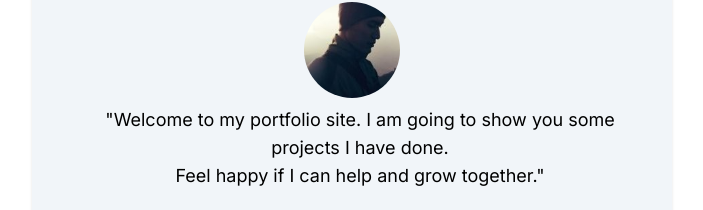
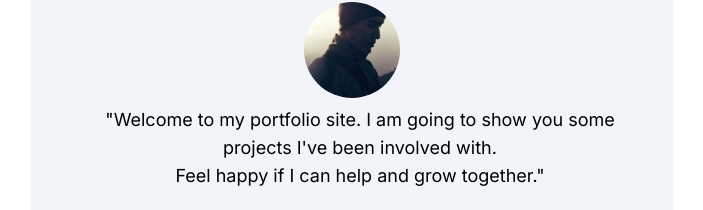
Before and after one commit to setiawan91/portfolio, a Next.js app: page / in a window 1280 px wide. Shown: the part 110-320 px from the top of the page, without its empty margins (288-991 px from the left). Built offline with nearby package versions, Linux system fonts and the light colour scheme.

Commit message:
update home

```diff
--- a/pages/index.tsx
+++ b/pages/index.tsx
@@ -13,7 +13,7 @@ function Home() {
             <div className="pt-2 space-y-4">
               <blockquote>
                 <p className="ml-4 text-lg font-small">
-                  "Welcome to my portfolio site. I am going to show you some projects I have done.
+                  "Welcome to my portfolio site. I am going to show you some projects I've been involved with.
                 </p>
                 <p className="ml-4 text-lg font-small">
                 Feel happy if I can help and grow together."
```
